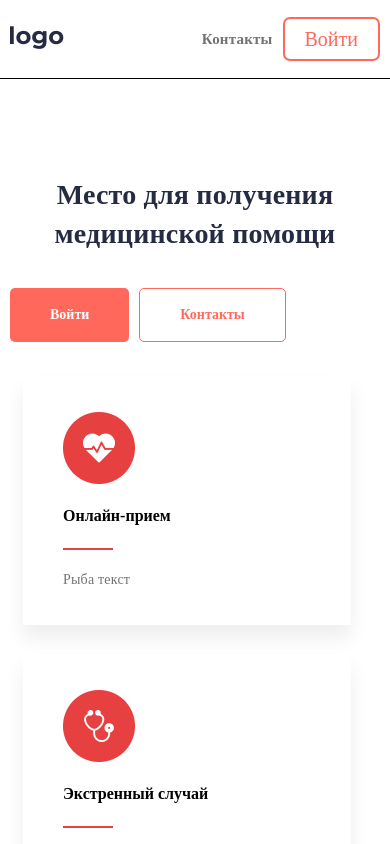
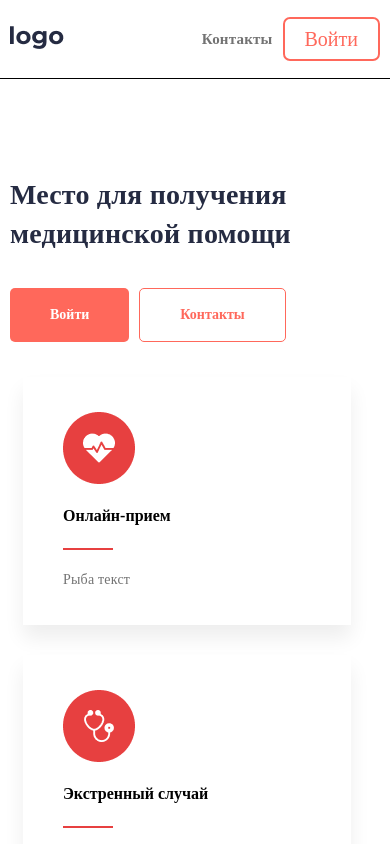
Before and after one commit to KashinGena/health_app, a React (Create React App) app: page / in a window 390 px wide. Shown: the top 844 px of the page. Built offline with nearby package versions, Linux system fonts and the light colour scheme; a web font is replaced by a local one.

Commit message:
Fixed text align of title

```diff
--- a/src/scss/App.scss
+++ b/src/scss/App.scss
@@ -53,3 +53,8 @@
     line-height: 39px;
   }
 }
+@media  (max-width:425px) {
+  .title {
+    text-align: left !important;
+  }
+}
```
